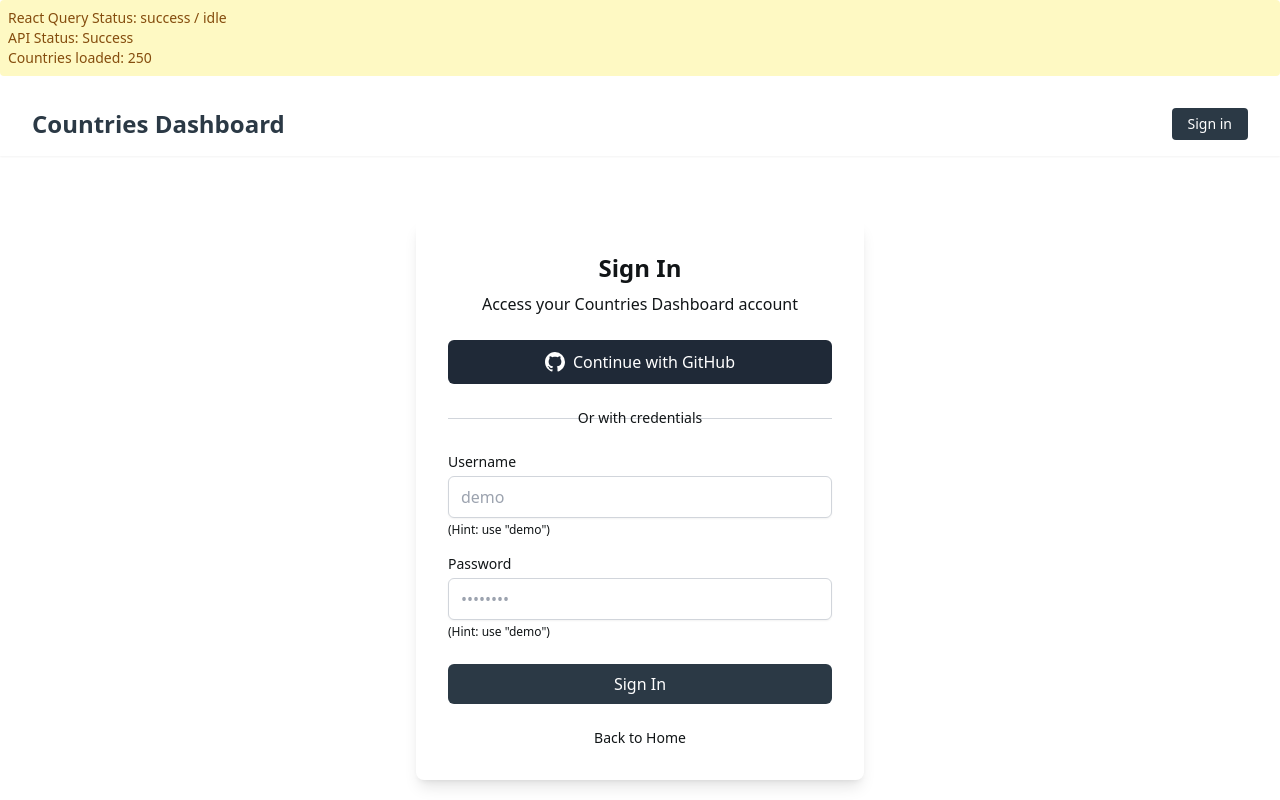
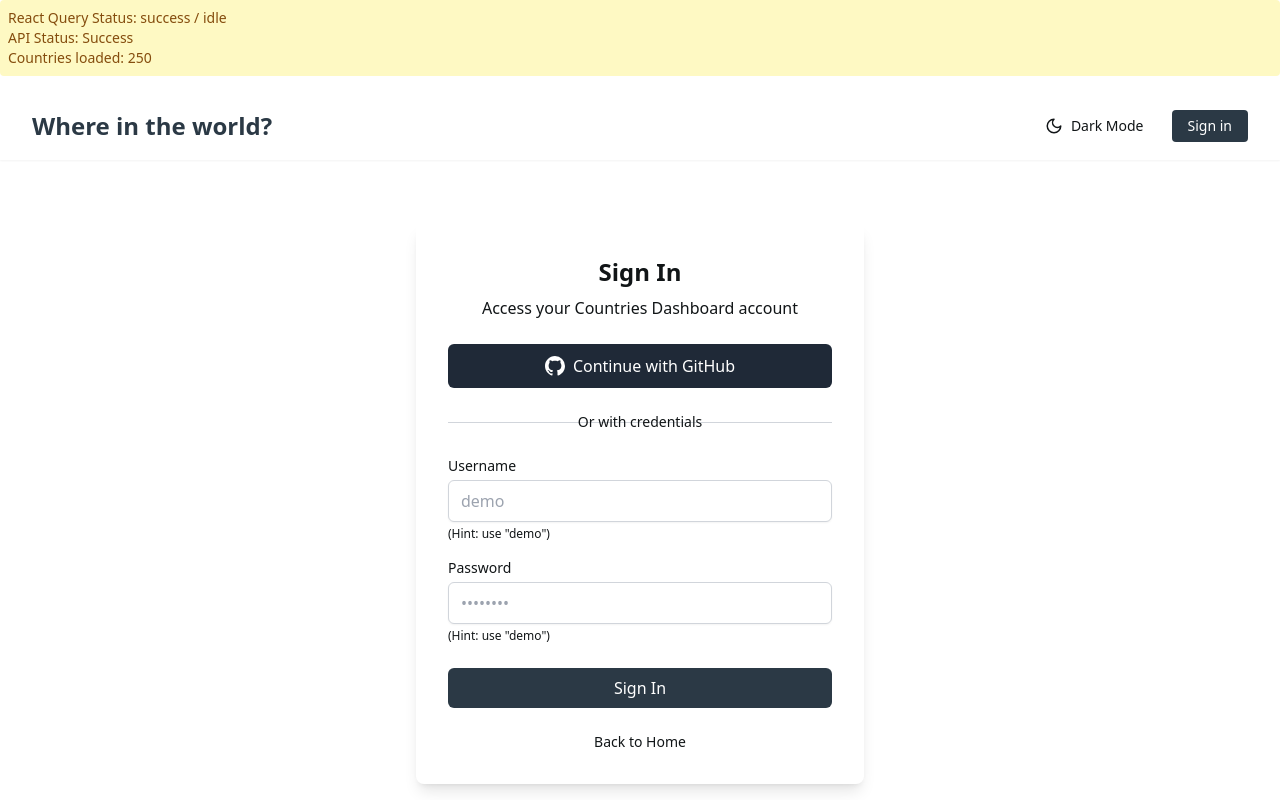
Before and after one commit to CatsMeow492/practicedemo, a Next.js app: page /auth/signin in a window 1280 px wide. Shown: the top 800 px of the page. Built offline with nearby package versions, Linux system fonts and the light colour scheme; no server answers.

Commit message:
fix(ui): Dark Mode toggle

```diff
--- a/app/layout.tsx
+++ b/app/layout.tsx
@@ -4,21 +4,22 @@ import Providers from './providers';
 import { Metadata } from 'next';
 import AuthStatus from '../src/components/AuthStatus';
 import NewRelicBrowser from '../src/components/NewRelicBrowser';
+import ThemeToggle from '../src/components/ThemeToggle';
 
 export const metadata: Metadata = {
   title: {
-    template: '%s | Countries Dashboard',
-    default: 'Countries Dashboard',
+    template: '%s | Where in the world?',
+    default: 'Where in the world?',
   },
   description:
     'Explore global country data with ease. Find information about countries, their flags, population, and more.',
   keywords: ['countries', 'global', 'flags', 'geography', 'population', 'dashboard'],
   authors: [{ name: 'Countries Dashboard Team' }],
   openGraph: {
-    title: 'Countries Dashboard',
+    title: 'Where in the world?',
     description: 'Explore global country data with ease.',
     url: 'https://countries-dashboard.vercel.app',
-    siteName: 'Countries Dashboard',
+    siteName: 'Where in the world?',
     locale: 'en_US',
     type: 'website',
   },
@@ -32,14 +33,17 @@ export default function RootLayout({ children }: { children: ReactNode }) {
           <NewRelicBrowser />
           <header className="bg-surface-elevated py-4 shadow-sm mb-4">
             <div className="container mx-auto px-4 flex justify-between items-center">
-              <h1 className="text-2xl font-bold text-primary">Countries Dashboard</h1>
-              <AuthStatus />
+              <h1 className="text-2xl font-bold text-primary">Where in the world?</h1>
+              <div className="flex items-center space-x-4">
+                <ThemeToggle />
+                <AuthStatus />
+              </div>
             </div>
           </header>
           <main>{children}</main>
           <footer className="bg-surface-elevated py-4 mt-12 text-center text-text-secondary text-sm">
             <div className="container mx-auto px-4">
-              <p>© {new Date().getFullYear()} Countries Dashboard</p>
+              <p>© {new Date().getFullYear()} Where in the world?</p>
               <p className="mt-2">
                 Data provided by{' '}
                 <a
--- a/app/page.tsx
+++ b/app/page.tsx
@@ -19,7 +19,6 @@ export default async function HomePage() {
 
   return (
     <div className="container mx-auto py-8 px-4">
-      <h1 className="text-3xl font-bold text-primary mb-8">Countries Dashboard</h1>
 
       <Suspense fallback={<div className="text-center py-10">Loading countries data...</div>}>
         <CountriesGrid initialCountries={popularCountries} />
--- a/package.json
+++ b/package.json
@@ -26,6 +26,7 @@
     "@tanstack/react-query": "^5.75.7",
     "@tanstack/react-query-devtools": "^5.75.7",
     "axios": "^1.9.0",
+    "lucide-react": "^0.509.0",
     "newrelic": "^12.18.2",
     "next": "13.4.19",
     "next-auth": "^4.24.11",
--- a/src/components/AuthStatus.tsx
+++ b/src/components/AuthStatus.tsx
@@ -42,7 +42,7 @@ export default function AuthStatus() {
     <div>
       <button
         onClick={() => signIn()}
-        className="text-sm bg-primary hover:bg-accent text-white px-4 py-1.5 rounded transition"
+        className="text-sm bg-primary hover:bg-accent text-white dark:text-gray-900 px-4 py-1.5 rounded transition"
       >
         Sign in
       </button>
--- /dev/null
+++ b/src/components/ThemeToggle.tsx
@@ -0,0 +1,43 @@
+'use client';
+
+import { useState, useEffect } from 'react';
+import { Moon, Sun } from 'lucide-react';
+
+export default function ThemeToggle() {
+  const [isDarkMode, setIsDarkMode] = useState(false);
+
+  useEffect(() => {
+    const prefersDarkMode = window.matchMedia && window.matchMedia('(prefers-color-scheme: dark)').matches;
+    const storedTheme = localStorage.getItem('theme');
+    if (storedTheme) {
+      setIsDarkMode(storedTheme === 'dark');
+    } else {
+      setIsDarkMode(prefersDarkMode);
+    }
+  }, []);
+
+  useEffect(() => {
+    if (isDarkMode) {
+      document.documentElement.classList.add('dark');
+      localStorage.setItem('theme', 'dark');
+    } else {
+      document.documentElement.classList.remove('dark');
+      localStorage.setItem('theme', 'light');
+    }
+  }, [isDarkMode]);
+
+  const toggleTheme = () => {
+    setIsDarkMode(!isDarkMode);
+  };
+
+  return (
+    <button
+      onClick={toggleTheme}
+      className="flex items-center space-x-2 px-3 py-2 rounded-md text-sm font-medium text-text hover:bg-surface-elevated transition-colors"
+      aria-label={isDarkMode ? 'Activate light mode' : 'Activate dark mode'}
+    >
+      {isDarkMode ? <Sun size={18} /> : <Moon size={18} />}
+      <span>{isDarkMode ? 'Light Mode' : 'Dark Mode'}</span>
+    </button>
+  );
+}
```
Also changed, not shown: 1 other file (tests, documents, lock files or other folders).
